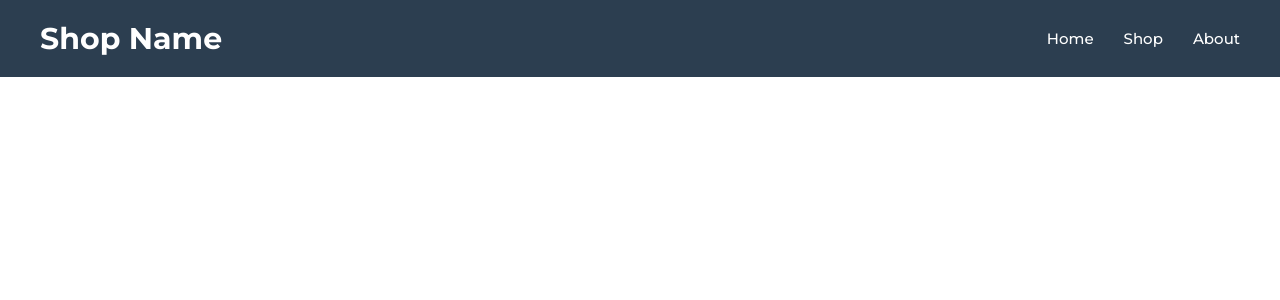
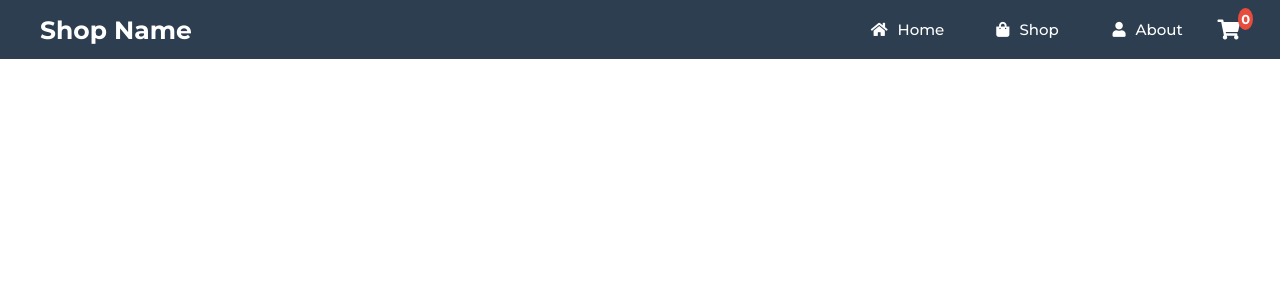
Before and after one commit to ABojo/ShoppingCart, a JavaScript app: page / in a window 1280 px wide. Shown: the top 300 px of the page. Built offline with nearby package versions, Linux system fonts and the light colour scheme; the HTML template or start-up script is replaced by a standard one.

Commit message:
Finished navbar component/styling

```diff
--- a/src/components/Navbar.js
+++ b/src/components/Navbar.js
@@ -5,9 +5,19 @@ function Navbar() {
     <div className="navbar">
       <h1 className="nav-heading">Shop Name</h1>
       <div className="nav-items">
-        <h1 className="nav-item">Home</h1>
-        <h1 className="nav-item">Shop</h1>
-        <h1 className="nav-item">About</h1>
+        <h1 className="nav-item">
+          <i className="fas fa-home nav-item__icon"></i>Home
+        </h1>
+        <h1 className="nav-item">
+          <i className="fas fa-shopping-bag nav-item__icon"></i>Shop
+        </h1>
+        <h1 className="nav-item">
+          <i className="fas fa-user  nav-item__icon"></i>About
+        </h1>
+        <h1 className="nav-cart">
+          <p className="nav-cart__count">0</p>
+          <i className="fas fa-shopping-cart"></i>
+        </h1>
       </div>
     </div>
   );
--- a/src/styles/navStyles.css
+++ b/src/styles/navStyles.css
@@ -1,7 +1,7 @@
 .navbar {
   background-color: #2c3e50;
   color: white;
-  padding: 2rem 4rem;
+  padding: 0 4rem;
   display: flex;
   flex-direction: row;
   justify-content: space-between;
@@ -9,19 +9,50 @@
 }
 
 .nav-heading {
-  font-size: 3rem;
+  font-size: 2.5rem;
 }
 
 .nav-items {
   display: flex;
+  align-items: center;
 }
 
 .nav-item {
   font-weight: 500;
-  margin-right: 3rem;
   font-size: 1.5rem;
+  display: flex;
+  align-items: center;
+  justify-content: center;
+  padding: 2rem 0;
+  transition: all 0.2s;
+  width: 10rem;
+  margin-right: 2rem;
 }
 
-.nav-item:last-of-type {
-  margin-right: 0;
+.nav-item:hover {
+  background-color: rgba(0, 0, 0, 0.3);
+  cursor: pointer;
 }
+
+.nav-item__icon {
+  margin-right: 1rem;
+}
+
+.nav-cart {
+  position: relative;
+}
+
+.nav-cart:hover {
+  cursor: pointer;
+}
+
+.nav-cart__count {
+  position: absolute;
+  top: -1rem;
+  right: -1.3rem;
+  background-color: #e74c3c;
+  font-size: 1.3rem;
+  border-radius: 100%;
+  padding: 0.3rem;
+  text-align: center;
+}
```
